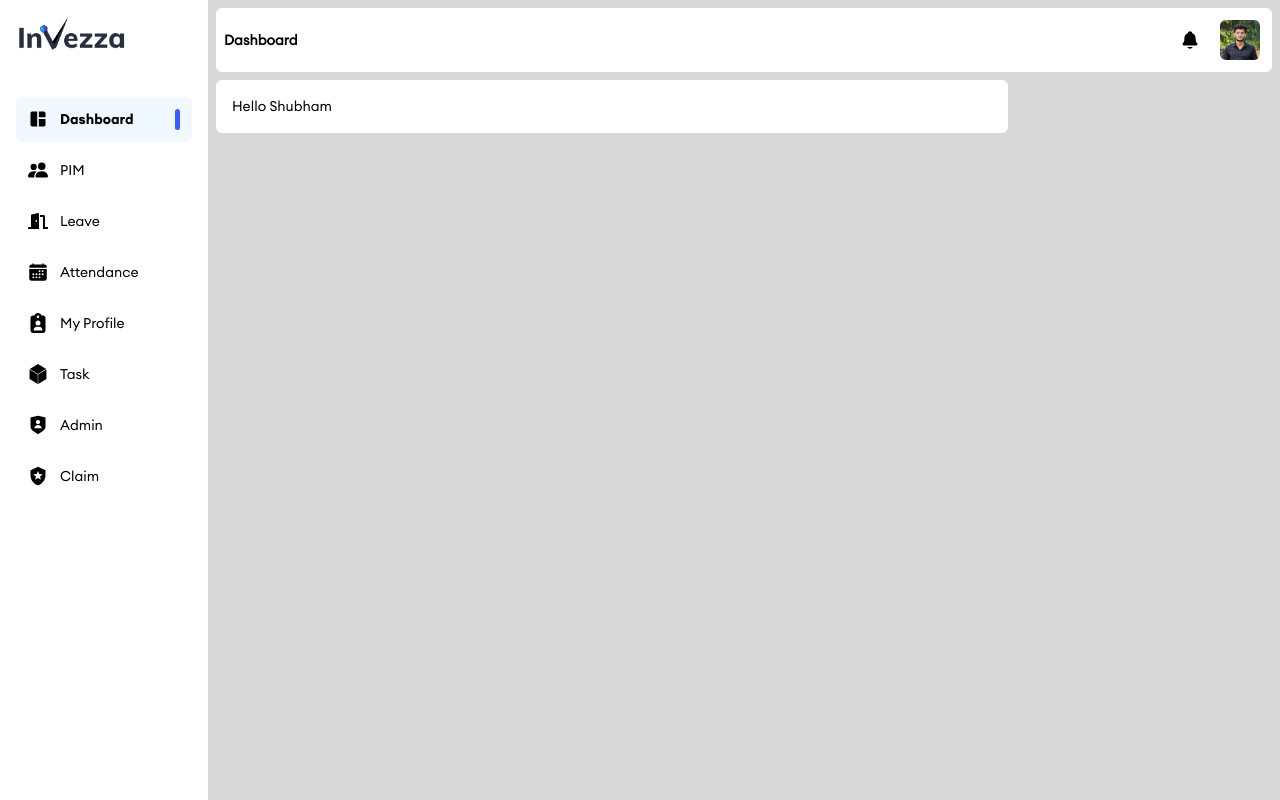
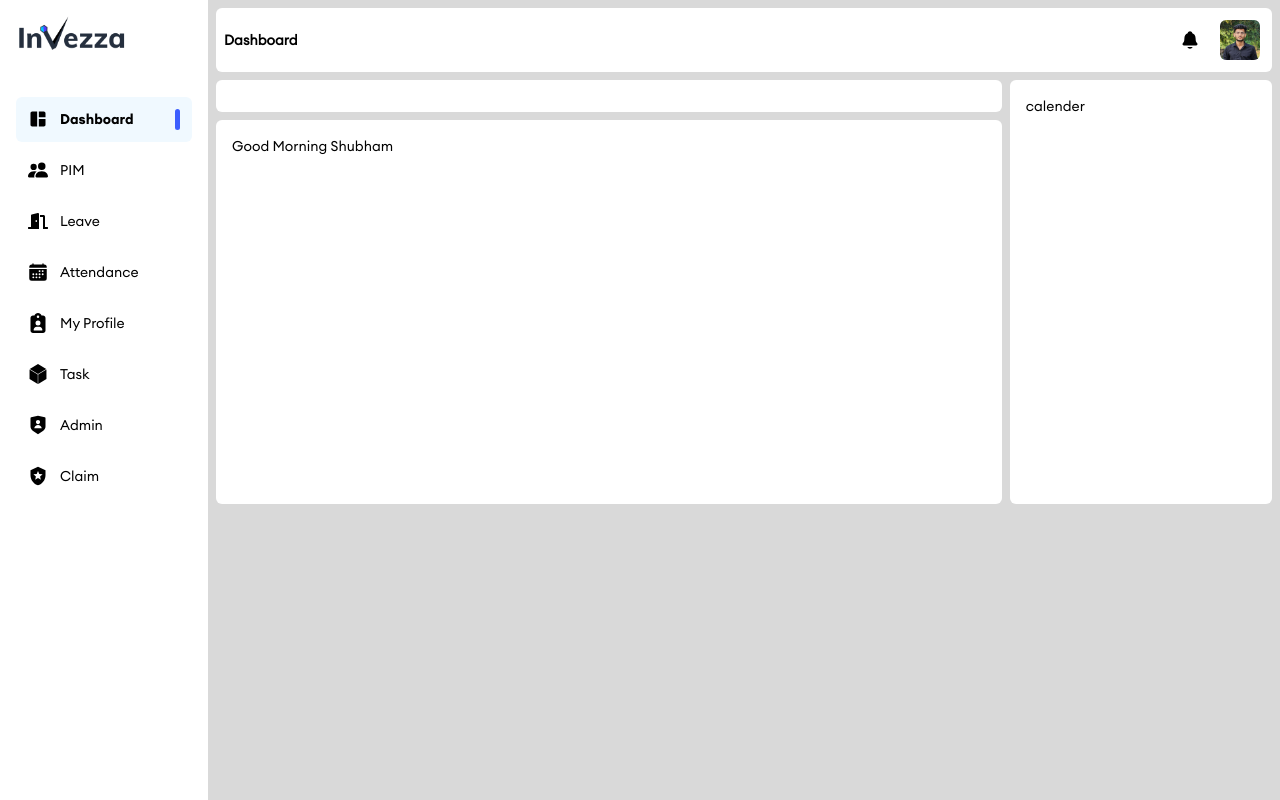
Before and after one commit to shubshinde1/invezza-hrm, a React (Create React App) app: page / in a window 1280 px wide. Built offline with nearby package versions, Linux system fonts and the light colour scheme.

Commit message:
old build removed

```diff
--- a/src/components/Dashboard.js
+++ b/src/components/Dashboard.js
@@ -3,7 +3,17 @@ import React from "react";
 export default function dashboard() {
   return (
     <div className="">
-      <div className="w-3/4 bg-white p-4 rounded-md">Hello Shubham</div>
+      <div className="flex gap-2">
+        <div className="w-3/4 flex flex-col gap-2">
+          <div className="  bg-white p-4 rounded-md">
+            <h2></h2>
+          </div>
+          <div className=" h-96 bg-white p-4 rounded-md">
+            Good Morning Shubham
+          </div>
+        </div>
+        <div className="w-1/4 bg-white p-4 rounded-md">calender</div>
+      </div>
     </div>
   );
 }
```
